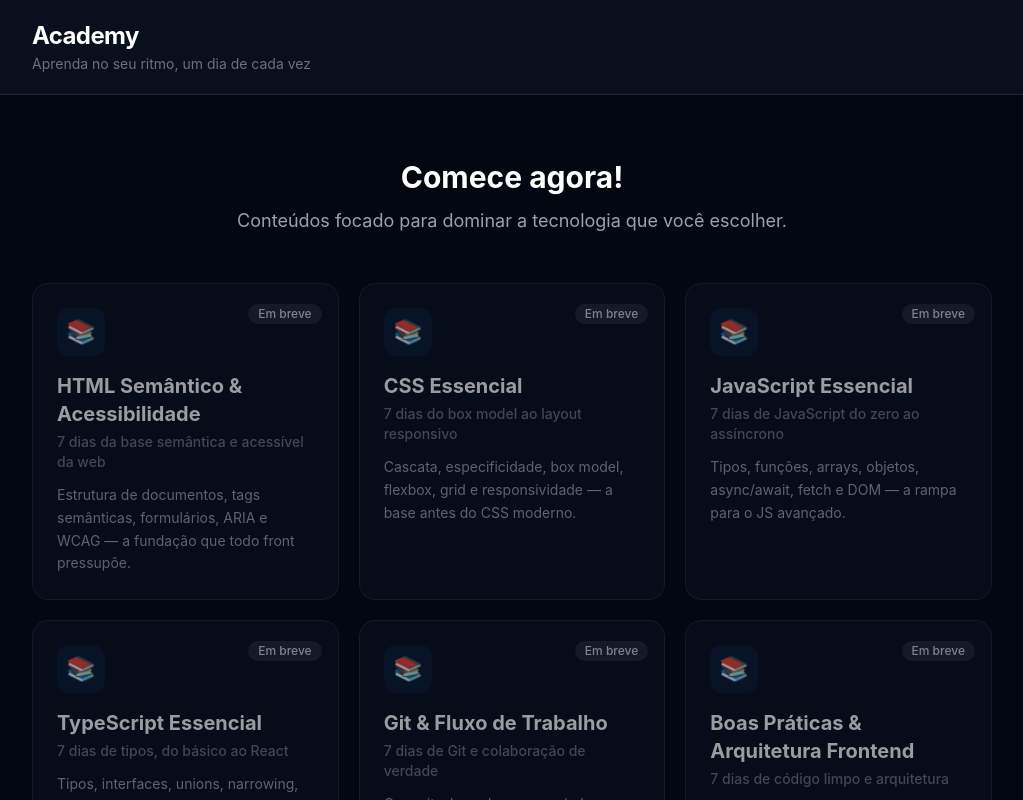
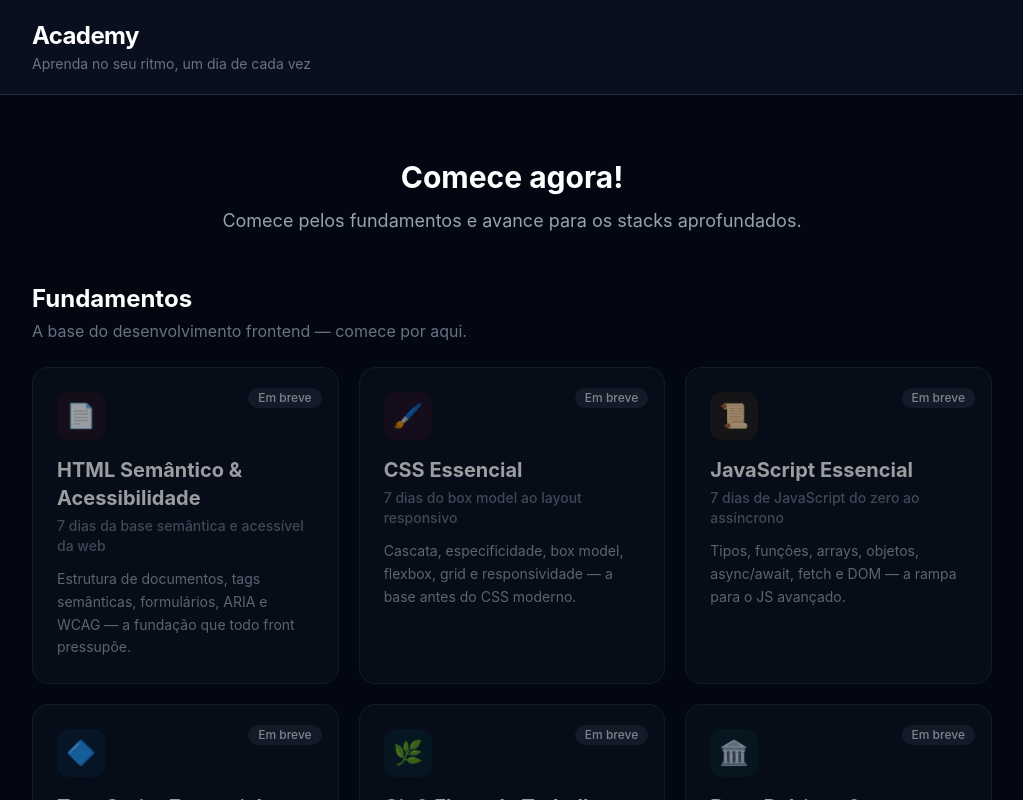
Before and after one commit to frdev/react-academy, a React (Vite) app in the folder apps/web/: page / in a window 1280 px wide. Shown: the top 800 px of the page, without its empty margins (128-1151 px from the left). Built offline with nearby package versions, Linux system fonts and the light colour scheme.

Commit message:
feat(fundamentos): home em seções Fundamentos/Avançado + corrige cores e borda de hover
Co-Authored-By: Claude Opus 4.8 <noreply@anthropic.com>

```diff
--- a/apps/web/src/features/stacks/StackSelectorPage.tsx
+++ b/apps/web/src/features/stacks/StackSelectorPage.tsx
@@ -1,24 +1,37 @@
 import { useNavigate } from 'react-router'
-import { STACKS } from './data/stacks'
+import { STACKS, groupStacksByLevel } from './data/stacks'
 import type { Stack } from './types'
 import { Badge } from '@academy/ui'
 
-const COLOR_MAP: Record<string, { ring: string; bg: string; text: string; icon: string }> = {
-  blue:   { ring: 'ring-blue-500',   bg: 'bg-blue-600',   text: 'text-blue-400',   icon: 'bg-blue-500/10' },
-  yellow: { ring: 'ring-yellow-500', bg: 'bg-yellow-600', text: 'text-yellow-400', icon: 'bg-yellow-500/10' },
-  indigo: { ring: 'ring-indigo-500', bg: 'bg-indigo-600', text: 'text-indigo-400', icon: 'bg-indigo-500/10' },
-  green:  { ring: 'ring-green-500',  bg: 'bg-green-600',  text: 'text-green-400',  icon: 'bg-green-500/10' },
-  orange: { ring: 'ring-orange-500', bg: 'bg-orange-600', text: 'text-orange-400', icon: 'bg-orange-500/10' },
-  pink:   { ring: 'ring-pink-500',   bg: 'bg-pink-600',   text: 'text-pink-400',   icon: 'bg-pink-500/10' },
+const COLOR_MAP: Record<string, { ring: string; bg: string; text: string; icon: string; hoverBorder: string }> = {
+  blue:    { ring: 'ring-blue-500',    bg: 'bg-blue-600',    text: 'text-blue-400',    icon: 'bg-blue-500/10',    hoverBorder: 'hover:border-blue-500/50' },
+  yellow:  { ring: 'ring-yellow-500',  bg: 'bg-yellow-600',  text: 'text-yellow-400',  icon: 'bg-yellow-500/10',  hoverBorder: 'hover:border-yellow-500/50' },
+  indigo:  { ring: 'ring-indigo-500',  bg: 'bg-indigo-600',  text: 'text-indigo-400',  icon: 'bg-indigo-500/10',  hoverBorder: 'hover:border-indigo-500/50' },
+  green:   { ring: 'ring-green-500',   bg: 'bg-green-600',   text: 'text-green-400',   icon: 'bg-green-500/10',   hoverBorder: 'hover:border-green-500/50' },
+  orange:  { ring: 'ring-orange-500',  bg: 'bg-orange-600',  text: 'text-orange-400',  icon: 'bg-orange-500/10',  hoverBorder: 'hover:border-orange-500/50' },
+  pink:    { ring: 'ring-pink-500',    bg: 'bg-pink-600',    text: 'text-pink-400',    icon: 'bg-pink-500/10',    hoverBorder: 'hover:border-pink-500/50' },
+  purple:  { ring: 'ring-purple-500',  bg: 'bg-purple-600',  text: 'text-purple-400',  icon: 'bg-purple-500/10',  hoverBorder: 'hover:border-purple-500/50' },
+  red:     { ring: 'ring-red-500',     bg: 'bg-red-600',     text: 'text-red-400',     icon: 'bg-red-500/10',     hoverBorder: 'hover:border-red-500/50' },
+  rose:    { ring: 'ring-rose-500',    bg: 'bg-rose-600',    text: 'text-rose-400',    icon: 'bg-rose-500/10',    hoverBorder: 'hover:border-rose-500/50' },
+  amber:   { ring: 'ring-amber-500',   bg: 'bg-amber-600',   text: 'text-amber-400',   icon: 'bg-amber-500/10',   hoverBorder: 'hover:border-amber-500/50' },
+  sky:     { ring: 'ring-sky-500',     bg: 'bg-sky-600',     text: 'text-sky-400',     icon: 'bg-sky-500/10',     hoverBorder: 'hover:border-sky-500/50' },
+  teal:    { ring: 'ring-teal-500',    bg: 'bg-teal-600',    text: 'text-teal-400',    icon: 'bg-teal-500/10',    hoverBorder: 'hover:border-teal-500/50' },
+  emerald: { ring: 'ring-emerald-500', bg: 'bg-emerald-600', text: 'text-emerald-400', icon: 'bg-emerald-500/10', hoverBorder: 'hover:border-emerald-500/50' },
 }
 
 const STACK_ICONS: Record<string, string> = {
-  react:      '⚛️',
-  javascript: 'JS',
-  typescript: 'TS',
-  nodejs:     '🟢',
-  algorithms: '🧮',
-  css:        '🎨',
+  react:                   '⚛️',
+  javascript:              'JS',
+  typescript:              'TS',
+  nodejs:                  '🟢',
+  algorithms:              '🧮',
+  css:                     '🎨',
+  html:                    '📄',
+  'css-essentials':        '🖌️',
+  'javascript-essentials': '📜',
+  'typescript-essentials': '🔷',
+  git:                     '🌿',
+  'frontend-architecture': '🏛️',
 }
 
 function StackCard({ stack }: { stack: Stack }) {
@@ -32,7 +45,7 @@ function StackCard({ stack }: { stack: Stack }) {
       className={[
         'group relative rounded-2xl border p-6 transition-all duration-200',
         isAvailable
-          ? `border-gray-700 bg-gray-900 hover:border-${stack.color}-500/50 hover:bg-gray-800/80 cursor-pointer ring-0 hover:ring-1 ${colors.ring}`
+          ? `border-gray-700 bg-gray-900 ${colors.hoverBorder} hover:bg-gray-800/80 cursor-pointer ring-0 hover:ring-1 ${colors.ring}`
           : 'border-gray-800 bg-gray-900/50 cursor-not-allowed opacity-60',
       ].join(' ')}
     >
@@ -62,7 +75,26 @@ function StackCard({ stack }: { stack: Stack }) {
   )
 }
 
+function StackSection({ title, subtitle, stacks }: { title: string; subtitle: string; stacks: Stack[] }) {
+  if (stacks.length === 0) return null
+  return (
+    <section className="mb-16">
+      <div className="mb-6">
+        <h3 className="text-2xl font-bold text-white">{title}</h3>
+        <p className="text-gray-500 mt-1">{subtitle}</p>
+      </div>
+      <div className="grid grid-cols-1 sm:grid-cols-2 lg:grid-cols-3 gap-5">
+        {stacks.map(stack => (
+          <StackCard key={stack.id} stack={stack} />
+        ))}
+      </div>
+    </section>
+  )
+}
+
 export default function StackSelectorPage() {
+  const { fundamentos, avancado } = groupStacksByLevel(STACKS)
+
   return (
     <div className="min-h-screen bg-gray-950 text-white">
       <header className="border-b border-gray-800 bg-gray-900/50 backdrop-blur-sm">
@@ -75,14 +107,19 @@ export default function StackSelectorPage() {
       <main className="max-w-5xl mx-auto px-4 sm:px-6 lg:px-8 py-16">
         <div className="mb-12 text-center">
           <h2 className="text-3xl font-bold text-white mb-3">Comece agora!</h2>
-          <p className="text-gray-400 text-lg">Conteúdos focado para dominar a tecnologia que você escolher.</p>
+          <p className="text-gray-400 text-lg">Comece pelos fundamentos e avance para os stacks aprofundados.</p>
         </div>
 
-        <div className="grid grid-cols-1 sm:grid-cols-2 lg:grid-cols-3 gap-5">
-          {STACKS.map(stack => (
-            <StackCard key={stack.id} stack={stack} />
-          ))}
-        </div>
+        <StackSection
+          title="Fundamentos"
+          subtitle="A base do desenvolvimento frontend — comece por aqui."
+          stacks={fundamentos}
+        />
+        <StackSection
+          title="Avançado"
+          subtitle="Mergulhos profundos para dominar cada tecnologia."
+          stacks={avancado}
+        />
       </main>
     </div>
   )
```
